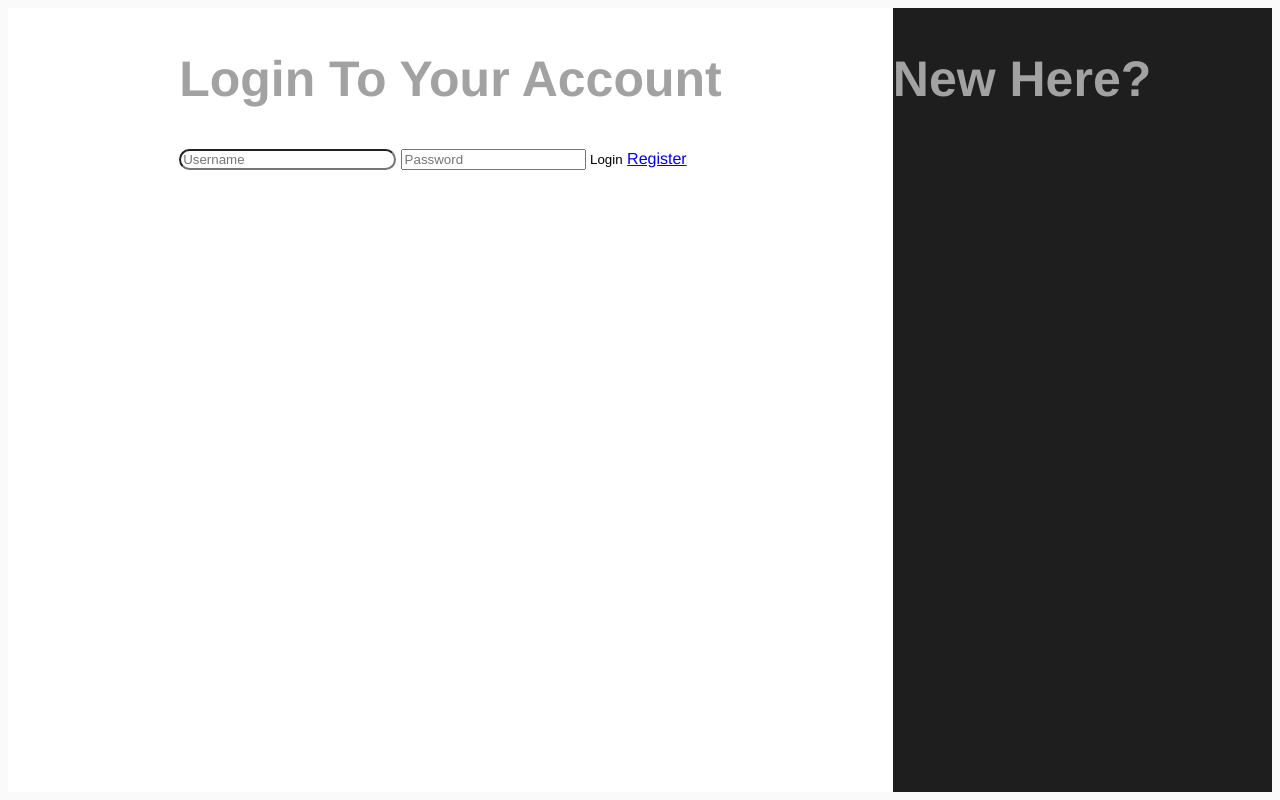
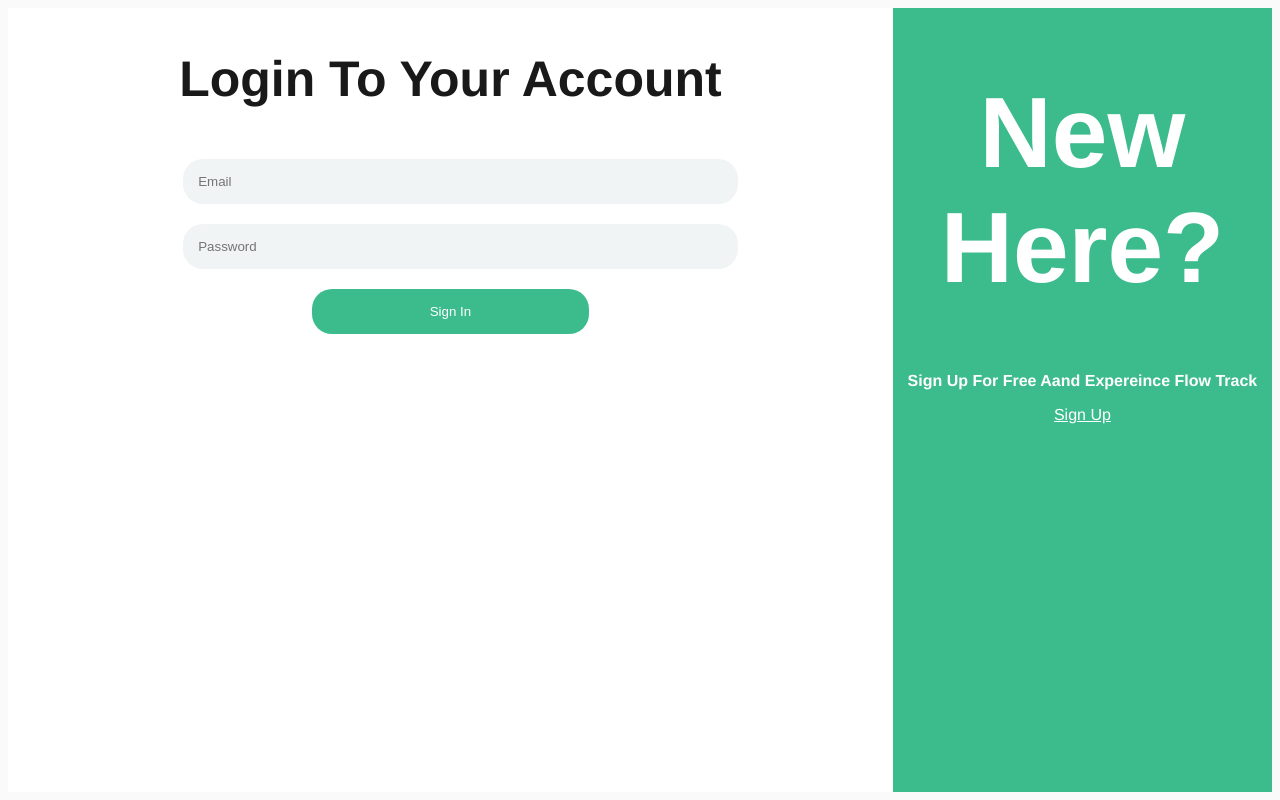
Before and after one commit to RumanSWE/Fitness-Activity-Tracker--Web-, a PHP site: page /login.php in a window 1280 px wide. Run offline with PHP 8.4, Linux system fonts and the light colour scheme.

Commit message:
more CSS

```diff
--- a/login.php
+++ b/login.php
@@ -51,14 +51,20 @@ header("Location: home.php");
         <h2 class="">Login To Your Account</h2>
 
 
-	  <input type="text" class="inputLogin" name="Email" class="" placeholder="Username" required>
+	  <input type="text" class="inputLogin" name="username" class="" placeholder="Email" required>
 
-        <input type="password" name="password" id="inputPassword" class="" placeholder="Password" required>
-        <button class="" type="submit">Login</button>
-        <a class="" href="register.php">Register</a>
+        <input type="password" name="password" id="inputPassword" class="inputLogin" placeholder="Password" required>
+
+        <button class="loginButton" type="submit">Sign In</button>
+
       </form>
 </div>
-<div class="signUpContainer"><h2 class=>New Here?</h2></div>
+
+<div class="signUpContainer">
+<h1 class="">New Here?</h1>
+<p>Sign Up For Free Aand Expereince Flow Track</p>
+<a class="loginButton" href="register.php">Sign Up</a>
+</div>
 
 </body>
 
--- a/mystyle.css
+++ b/mystyle.css
@@ -10,16 +10,16 @@ h1
     text-align: center;
     font-weight: 600;
     font-size: 100px;
-    color: #EAEAEA;
+    color: white;
 }
 h2
 {
-    color: #A2A2A2;
+    color: #191919;
     font-size: 50px
 }
 p
 {
-    color: #909090;
+    color: white;
     font-weight: 600;
 
 }
@@ -39,8 +39,9 @@ section {
   text-align: center;
   position: relative;
 }
-.one {
-  background-image: linear-gradient(to bottom, #3cbc8c, #FAFAFA);
+.one
+{
+   background-image: linear-gradient(to bottom, #3cbc8c 80%, #FAFAFA 100%);
 }
 
 .two {
@@ -83,18 +84,36 @@ section {
 	left: 0;
     position: relative;
 	justify-content: center;
+	text-align: center;
 }
 .signUpContainer
 {
     float: right;
     width: 30%;
     height: 100%;
-    background-color: #1E1E1E;
+    background-color: #3cbc8c;
+	text-align: center;
 }
 .inputLogin
 {
 	border-radius: 20px;
-	width: 40%;
+	width: 100%;
+	border: none;
+	padding: 15px;
+	background-color: #f0f4f4;
+	margin: 10px;
+}
+.loginButton
+{
+	width: 50%;
+	border-radius: 20px;
+	padding: 15px;
+	background-color: #3cbc8c;
+	margin: 10px;
+    color: white;
+	font-weight: 500;
+
+
 }
 .form-signin {
   max-width: 330px;
```
